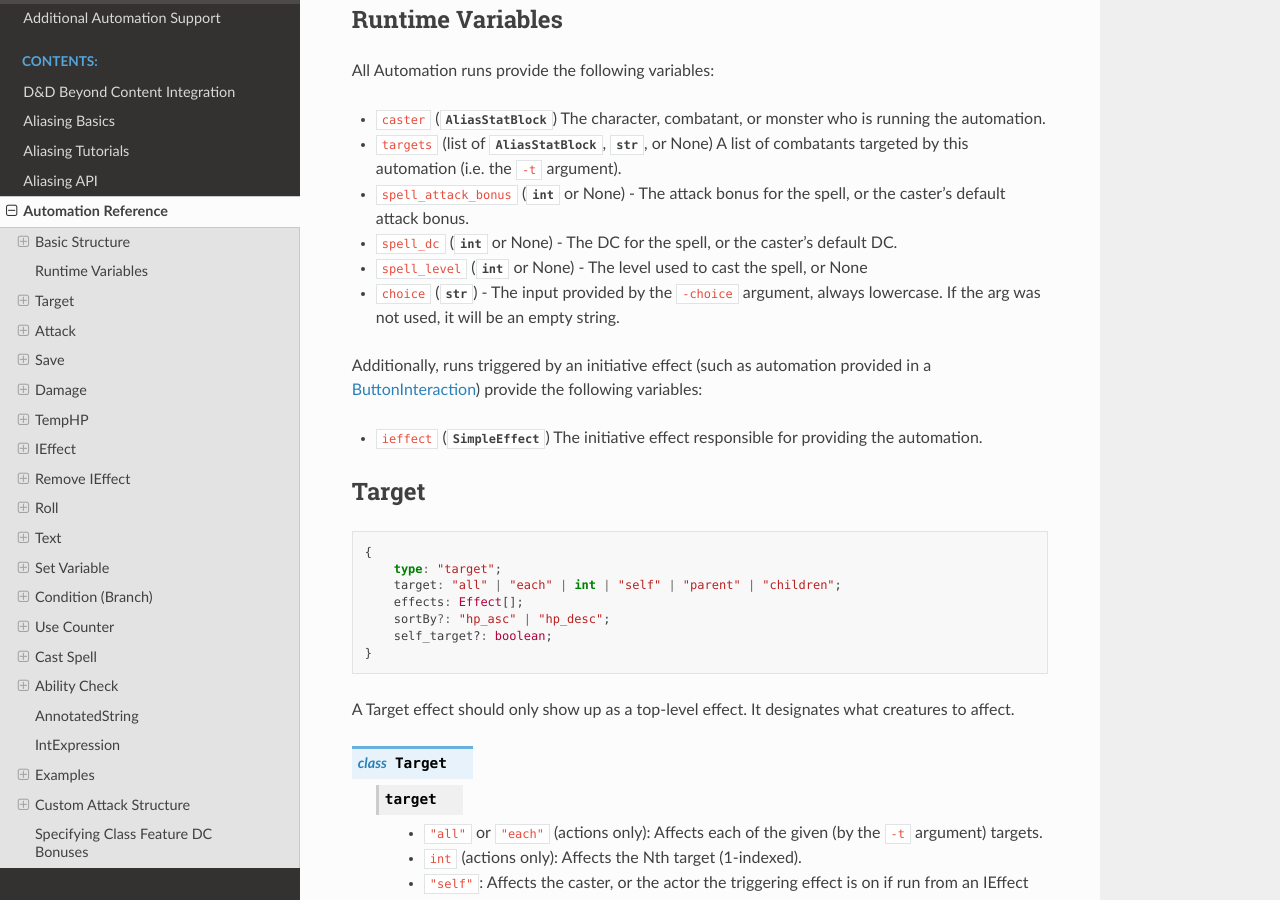
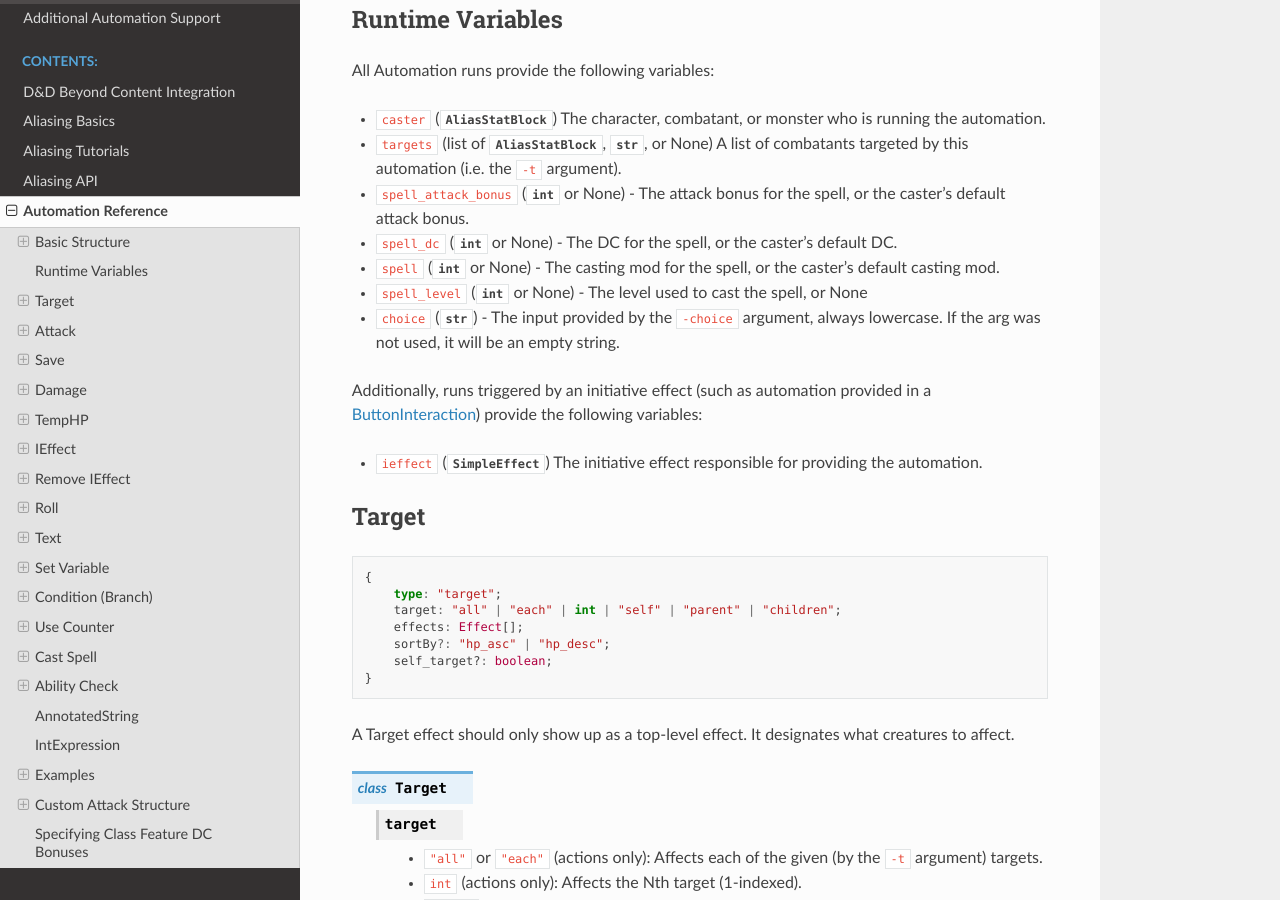
Before and after one commit to avrae/avrae, a Sphinx documentation site: the page built from docs/automation_ref.rst, in a window 1280 px wide and 900 px high, scrolled down 912 px. Built offline with Sphinx 7.4.7 and the Read the Docs theme 3.1.0, drawn with Linux system fonts in a browser that asks for light colours.

Commit message:
Add missing runtime variable
This was missing.

```diff
--- a/docs/automation_ref.rst
+++ b/docs/automation_ref.rst
@@ -40,6 +40,7 @@ All Automation runs provide the following variables:
   targeted by this automation (i.e. the ``-t`` argument).
 - ``spell_attack_bonus`` (:class:`int` or None) - The attack bonus for the spell, or the caster's default attack bonus.
 - ``spell_dc`` (:class:`int` or None) - The DC for the spell, or the caster's default DC.
+- ``spell`` (:class:`int` or None) - The casting mod for the spell, or the caster's default casting mod.
 - ``spell_level`` (:class:`int` or None) - The level used to cast the spell, or None
 - ``choice`` (:class:`str`) - The input provided by the ``-choice`` argument, always lowercase. If the arg was not used, it will be an empty string.
 
```
